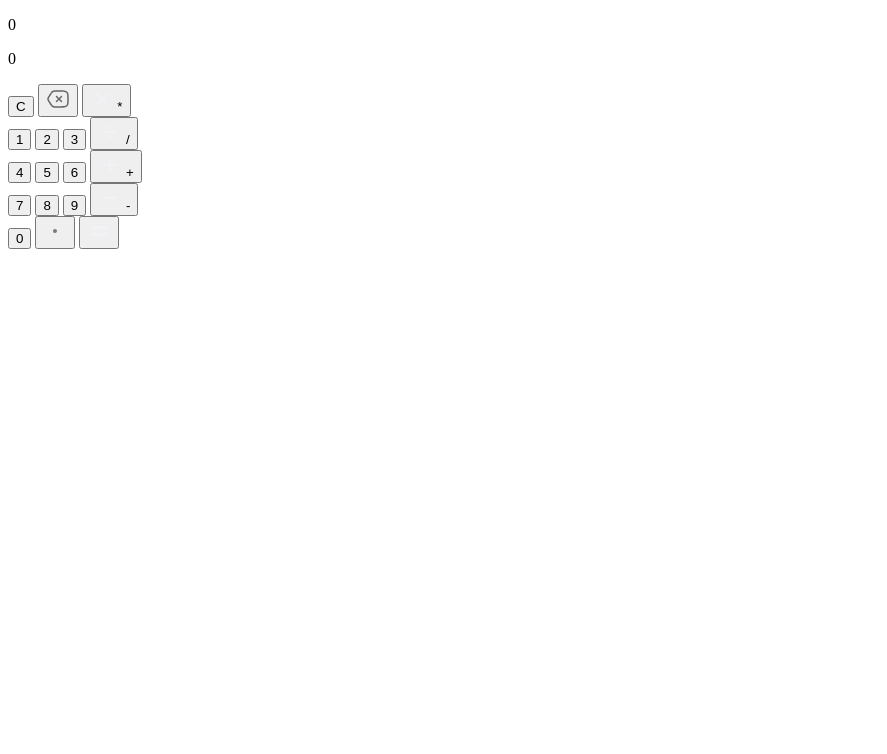
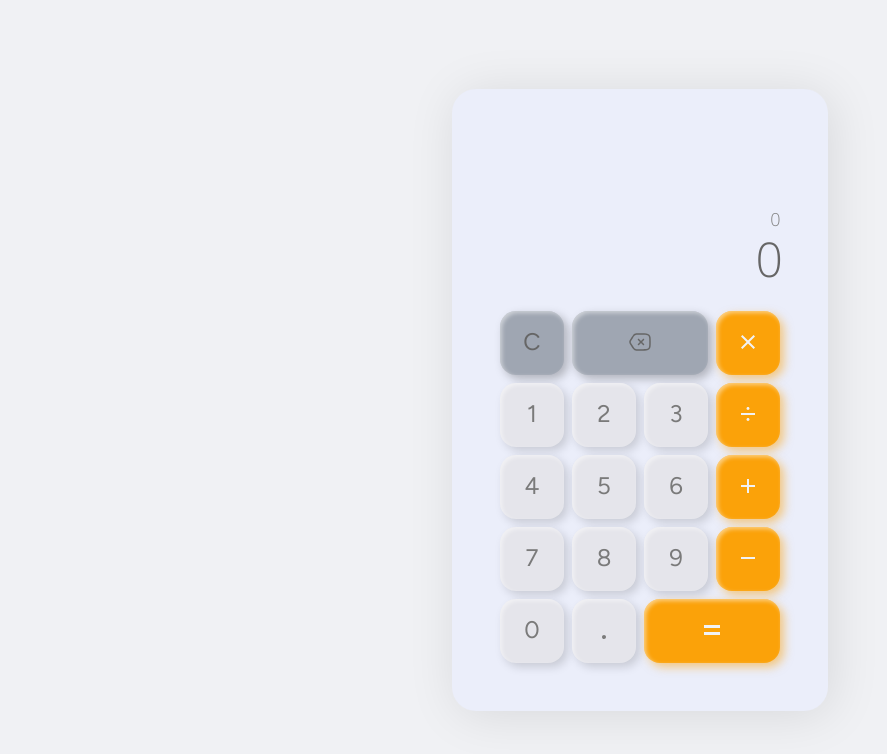
Before and after one commit to exceed-dev/calculator, a plain HTML site: page index.html in a window 1280 px wide. Shown: the whole page, without its empty margins (0-887 px from the left). Drawn offline with Linux system fonts and the light colour scheme.

Commit message:
Add css style for calculator

```diff
--- a/assets/css/style.css
+++ b/assets/css/style.css
@@ -14,3 +14,135 @@
   font-weight: 300;
   src: url("../fonts/open-sans-v43-latin-300.woff2") format("woff2"); /* Chrome 36+, Opera 23+, Firefox 39+, Safari 12+, iOS 10+ */
 }
+
+*,
+*::before,
+*::after {
+  box-sizing: border-box;
+  padding: 0;
+  margin: 0;
+}
+
+body {
+  font-family: "Open Sans", sans-serif;
+  font-weight: 300;
+  line-height: 1;
+}
+
+button {
+  background: none;
+  border: none;
+  padding: 0;
+  font-family: "Figtree", sans-serif; /* Inherit font from parent */
+  font-size: 24px;
+  line-height: 1.2;
+  cursor: pointer;
+  outline: inherit; /* Remove outline on focus */
+}
+
+.visually-hidden {
+  position: absolute;
+  left: -10000px;
+  top: auto;
+  width: 1px;
+  height: 11px;
+  overflow: hidden;
+}
+
+.main {
+  display: flex;
+  align-items: center;
+  justify-content: center;
+  width: 100%;
+  height: 100vh;
+  background-color: hsl(225, 17%, 95%);
+}
+
+.calculator__container {
+  background-color: hsl(228, 60%, 95%);
+  padding: 120px 48px 48px 48px;
+  box-shadow: 4px 4px 50px hsla(0, 0%, 0%, 0.1);
+  border-radius: 24px;
+}
+
+.screen__container {
+  margin-bottom: 28px;
+  text-align: right;
+}
+
+.main__screen {
+  font-size: 48px;
+  letter-spacing: -3px;
+  color: hsl(0, 0%, 40%);
+}
+
+.secondary__screen {
+  font-size: 18px;
+  letter-spacing: -0.5px;
+  line-height: 1.2;
+  color: hsl(0, 0%, 50%);
+  margin-bottom: 4px;
+}
+
+.button__container {
+  display: flex;
+  flex-direction: column;
+  gap: 8px;
+}
+
+.button__container > .row {
+  display: flex;
+  gap: 8px;
+}
+
+.button {
+  width: 64px;
+  height: 64px;
+  border-radius: 16px;
+}
+
+.button.number {
+  background-color: hsl(240, 13%, 91%);
+  color: hsl(0, 0%, 48%);
+  box-shadow: 4px 4px 10px hsla(0, 0%, 0%, 0.15),
+    inset 2px 2px 4px hsl(0, 0%, 100%, 0.5);
+}
+
+.button.number:hover {
+  background-color: hsl(240, 100%, 91%);
+}
+
+#point {
+  padding-top: 20px;
+}
+
+.button.operator {
+  padding-top: 5px;
+  background-color: hsl(38, 97%, 51%);
+  box-shadow: 4px 4px 10px hsla(38, 97%, 51%, 0.5),
+    inset 2px 2px 4px hsl(0, 0%, 100%, 0.5);
+}
+
+.button.operator:hover {
+  background-color: hsl(43, 97%, 51%);
+}
+
+#equal {
+  flex-grow: 2;
+}
+
+.button.delete {
+  background-color: hsl(218, 11%, 66%);
+  color: hsl(0, 0%, 40%);
+  box-shadow: 4px 4px 10px hsla(0, 0%, 0%, 0.25),
+    inset 2px 2px 4px hsl(0, 0%, 100%, 0.5);
+}
+
+.button.delete:hover {
+  background-color: hsl(218, 50%, 80%);
+}
+
+#backspace {
+  padding-top: 5px;
+  flex-grow: 2;
+}
--- a/index.html
+++ b/index.html
@@ -24,7 +24,7 @@
             </button>
             <button class="button operator" data-operator>
               <img src="./assets/images/multiply.svg" alt="multiply button" />
-              <span>*</span>
+              <span class="visually-hidden">*</span>
             </button>
           </div>
           <div class="row">
@@ -33,7 +33,7 @@
             <button class="button number" data-number>3</button>
             <button class="button operator" data-operator>
               <img src="./assets/images/divide.svg" alt="divide button" />
-              <span>/</span>
+              <span class="visually-hidden">/</span>
             </button>
           </div>
           <div class="row">
@@ -42,16 +42,16 @@
             <button class="button number" data-number>6</button>
             <button class="button operator" data-operator>
               <img src="./assets/images/plus.svg" alt="add button" />
-              <span>+</span>
+              <span class="visually-hidden">+</span>
             </button>
           </div>
           <div class="row">
-            <button class="button" data-number>7</button>
-            <button class="button" data-number>8</button>
-            <button class="button" data-number>9</button>
-            <button class="button" data-operator>
+            <button class="button number" data-number>7</button>
+            <button class="button number" data-number>8</button>
+            <button class="button number" data-number>9</button>
+            <button class="button operator" data-operator>
               <img src="./assets/images/minus.svg" alt="subtract button" />
-              <span>-</span>
+              <span class="visually-hidden">-</span>
             </button>
           </div>
           <div class="row">
```
